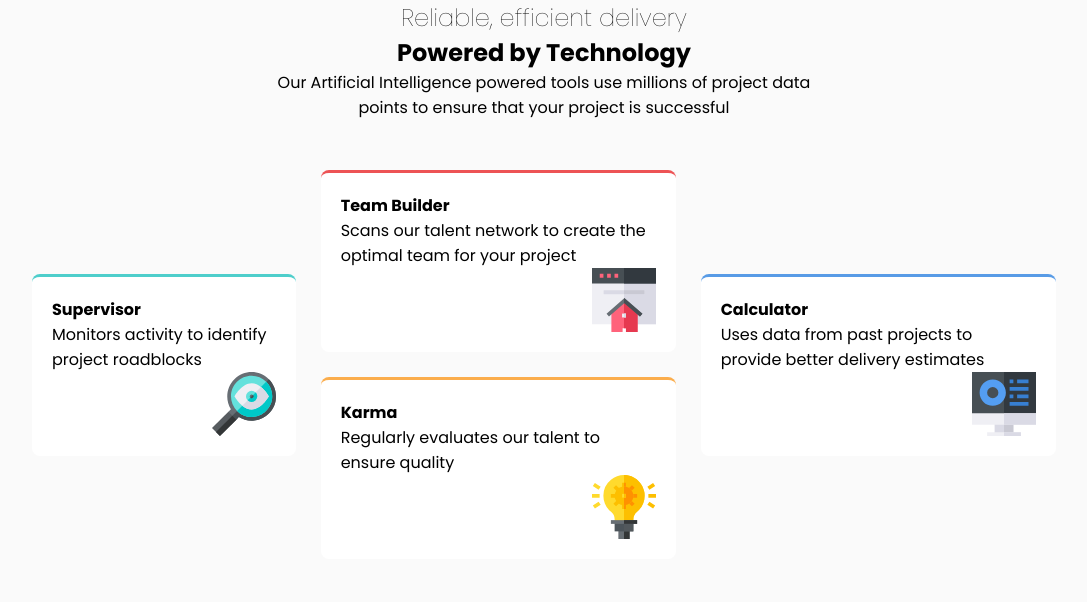
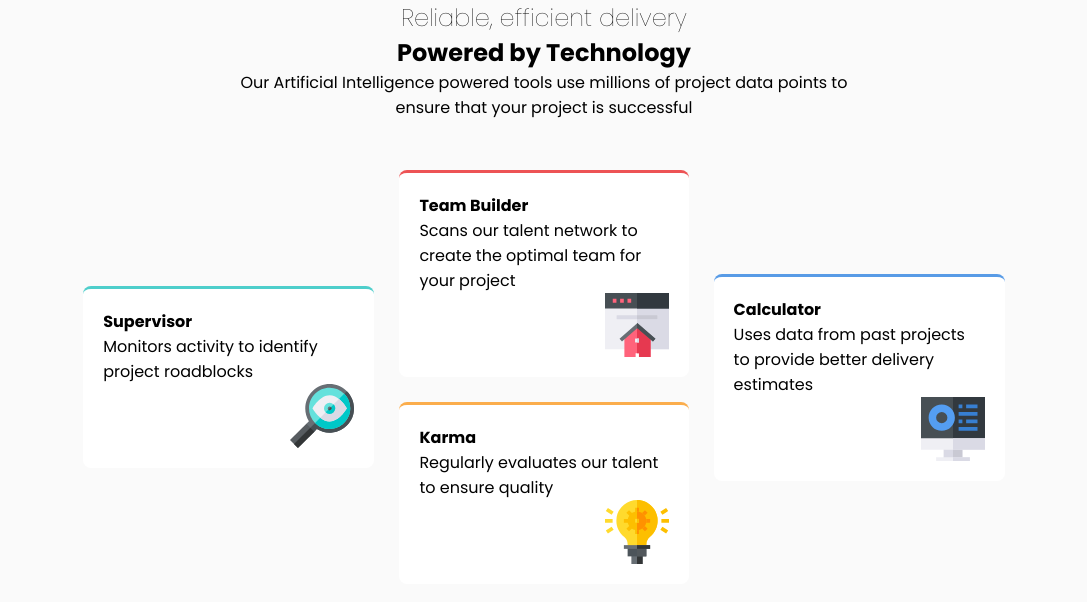
Before and after one commit to Elijah-Global/Card-Feature, a plain HTML site: page index.html in a window 1280 px wide. Shown: the whole page, without its empty margins (96-1183 px from the left). Drawn offline with Linux system fonts and the light colour scheme; a web font is replaced by a local one.

Commit message:
changing of width

```diff
--- a/style.css
+++ b/style.css
@@ -9,7 +9,7 @@ body{
 }
 
 .main-container{
-    width: 80%;
+    width: 90%;
     margin: auto;
     /* border: 2px solid blue; */
 }
@@ -21,16 +21,19 @@ body{
 }
 
 .body{
-    margin-top: 50px;
+    margin: 50px auto;
     display: flex;
     align-items: center;
     gap: 25px;
+    /* border: 2px solid red;git */
+    width: 80%;
 }
 .sub-body{
     display: flex;
     flex-direction: column;
     justify-content: space-between;
     gap: 25px;
+    width: 33%;
 }
 
 .supervisor{
@@ -38,24 +41,28 @@ body{
     background-color: white;
     border-radius: 8px;
     padding: 20px;
+    width: 33%;
 }
 .team{
     border-top: 3px solid rgb(237, 83, 85);
     background-color: white;
     border-radius: 8px;
     padding: 20px;
+    width: 100%;
 }
 .karma{
     border-top: 3px solid rgb(251, 173, 76);
     background-color: white;
     border-radius: 8px;
     padding: 20px;
+    width: 100%;
 }
 .calculator{
     border-top: 3px solid rgb(88, 155, 230);
     background-color: white;
     border-radius: 8px;
     padding: 20px;
+    width: 33%;
 }
 img{
 float: inline-end;
```
